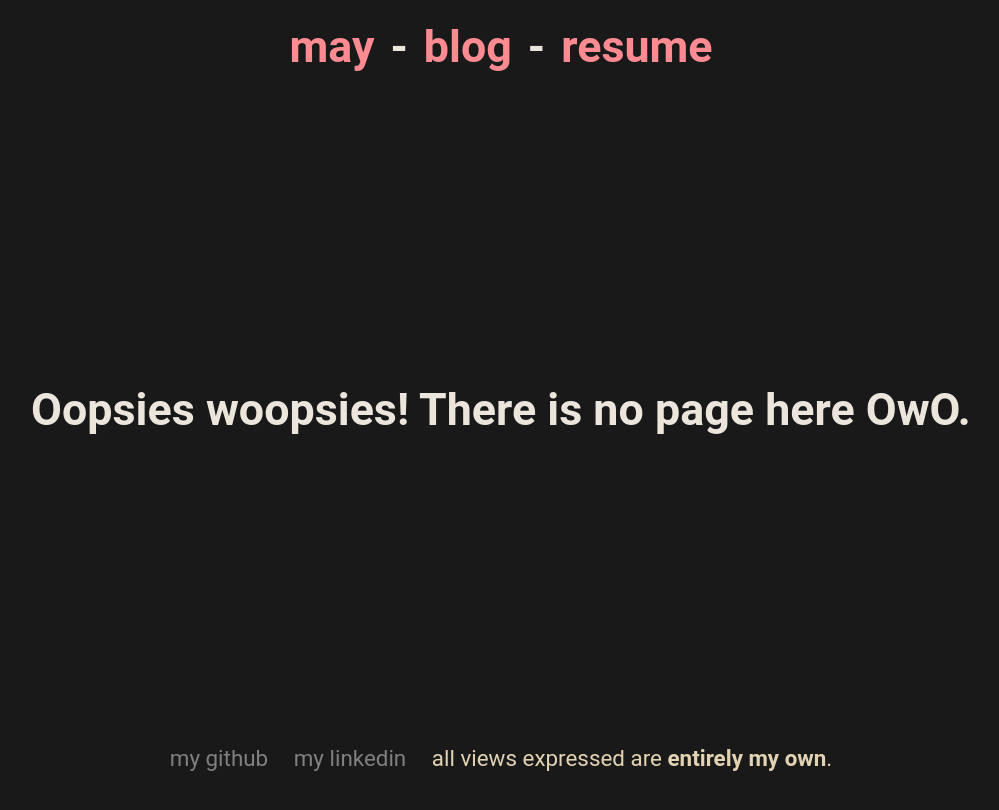
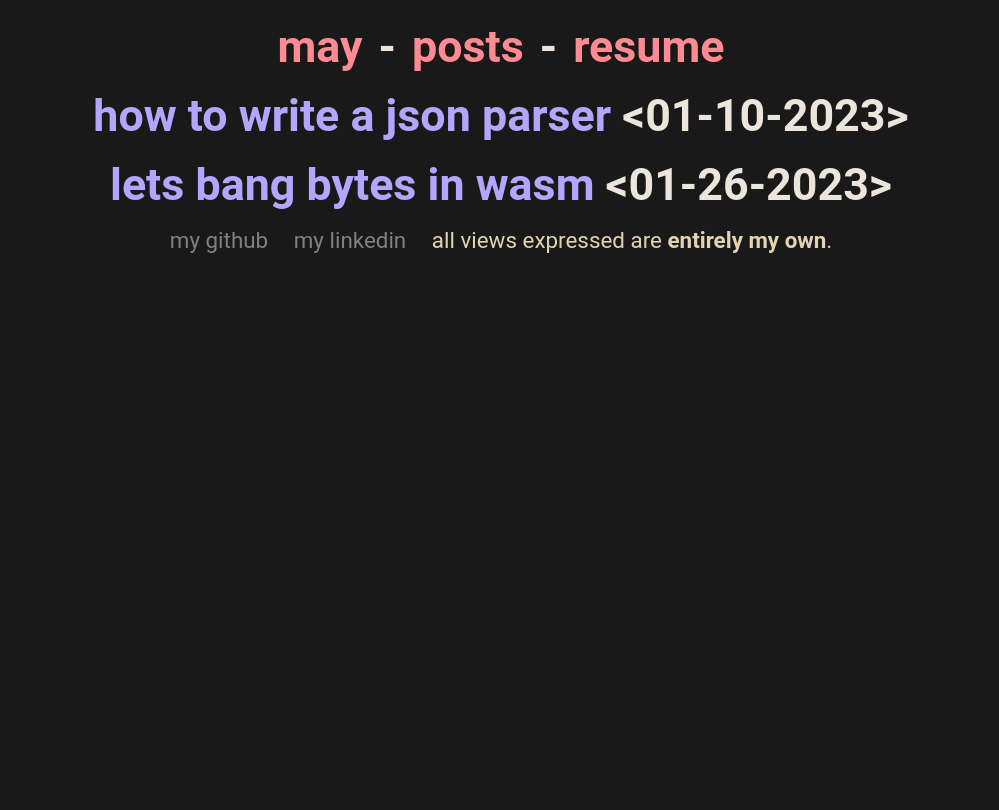
Before and after one commit to queercat/blog, a Next.js app in the folder app/: page /blog/posts in a window 1280 px wide. Before the commit this address had no page. Shown: the top 810 px of the page, without its empty margins (139-1138 px from the left). Built offline with nearby package versions, Linux system fonts and the light colour scheme.

Commit message:
Fixed SEO and titling of blog.

```diff
--- a/app/components/Header/Header.jsx
+++ b/app/components/Header/Header.jsx
@@ -14,7 +14,7 @@ export default function Header() {
                 </div>
 
                 <div className={styles.header_item}>
-                    <h1><Link href="/blog" className={styles.header_url}>blog</Link></h1>
+                    <h1><Link href="/posts" className={styles.header_url}>posts</Link></h1>
                 </div>
 
                 <div className={styles.header_item}>
--- a/app/pages/_document.jsx
+++ b/app/pages/_document.jsx
@@ -4,7 +4,6 @@ export default function Document() {
   return (
     <Html lang="en">
       <Head>
-        <title>may blog</title>
         <link rel="shortcut icon" href="/blog/favicon.ico" />
       </Head>
       <body>
--- a/app/pages/index.jsx
+++ b/app/pages/index.jsx
@@ -1,11 +1,13 @@
 import styles from "../components/Home/Home.module.css"
 import pfp from "../public/imgs/pfp.png"
 import Image from 'next/image'
+import { NextSeo } from "next-seo"
 
 
 export default function Home() {
   return (
     <div className={styles.home}>
+      <NextSeo description="may's blog" title="may blog" />
       <div className={styles.pfp}>
         <Image src={pfp} width={200} height={200}/>
       </div>
--- a/app/pages/blog.jsx
+++ b/app/pages/posts.jsx
@@ -4,11 +4,13 @@ import matter from "gray-matter"
 
 import Post from "../components/Post/Post"
 import styles from "../components/Blog/Blog.module.css"
+import { NextSeo } from "next-seo"
 
 export default function Blog({postObjects}) {
     if (postObjects != undefined) {
         return (
             <div className={styles.posts}>
+                <NextSeo description="may's blog posts" title="blog posts"></NextSeo>
                 {postObjects.map(post => {
                     return <Post key={post.key} post={post}/>
                 })}
--- a/app/pages/resume.jsx
+++ b/app/pages/resume.jsx
@@ -1,9 +1,11 @@
+import { NextSeo } from "next-seo"
 import Link from "next/link"
 import styles from "../components/Resume/Resume.module.css"
 
 export default function Resume() {
     return (
         <div className={styles.resume_container}>
+            <NextSeo title="may resume" description="may tusek resume" />
             <iframe className={styles.resume} src="/blog/pdfs/resume_2022.pdf"/>
         </div>
     )
```
